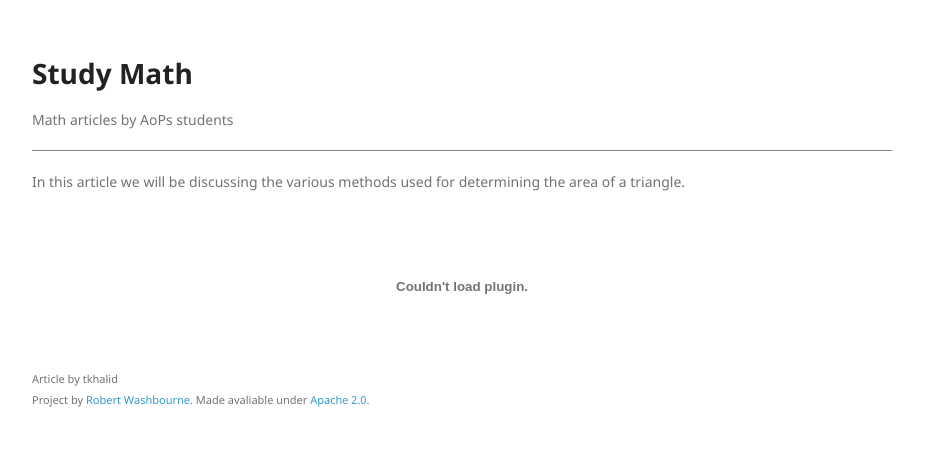
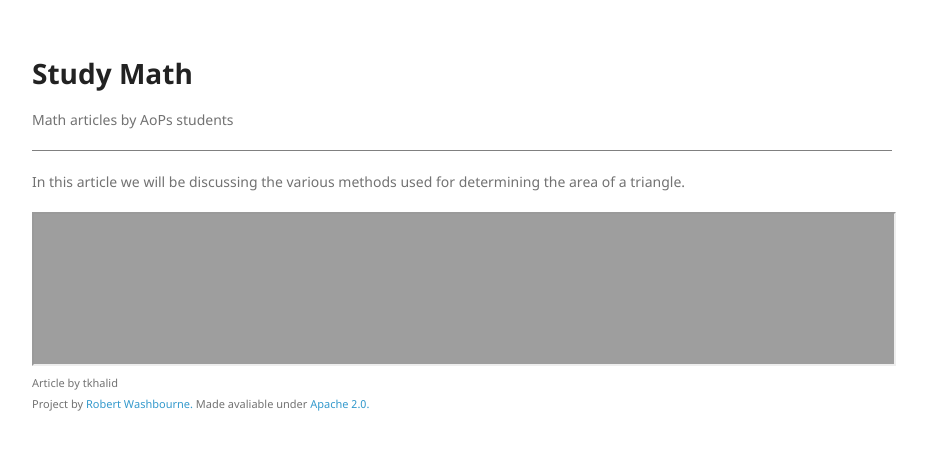
Before and after one commit to studymath/studymath.github.io, a Jekyll site: the page built from _posts/2017-02-02-the-area-of-a-triangle.markdown, in a window 1280 px wide. Shown: the top 450 px of the page, without its empty margins (178-1105 px from the left). Built offline with Jekyll 4.4.1, drawn with Linux system fonts in a browser that asks for light colours; nearby versions of some CDN libraries; our own code applies the rules of GitHub Pages for plain Markdown files.

Commit message:
Updated The Area Of A Triangle

```diff
--- a/_posts/2017-02-02-the-area-of-a-triangle.markdown
+++ b/_posts/2017-02-02-the-area-of-a-triangle.markdown
@@ -10,4 +10,4 @@ author: tkhalid
 
 In this article we will be discussing the various methods used for determining the area of a triangle.
 
-<object data="https://studymath.github.io/assets/docs/Area%20of%20a%20triangle.pdf" width="100%" height="100%" type='application/pdf'>
+<iframe src="https://studymath.github.io/assets/docs/Area%20of%20a%20triangle.pdf" width="100%" type='application/pdf'>
```
